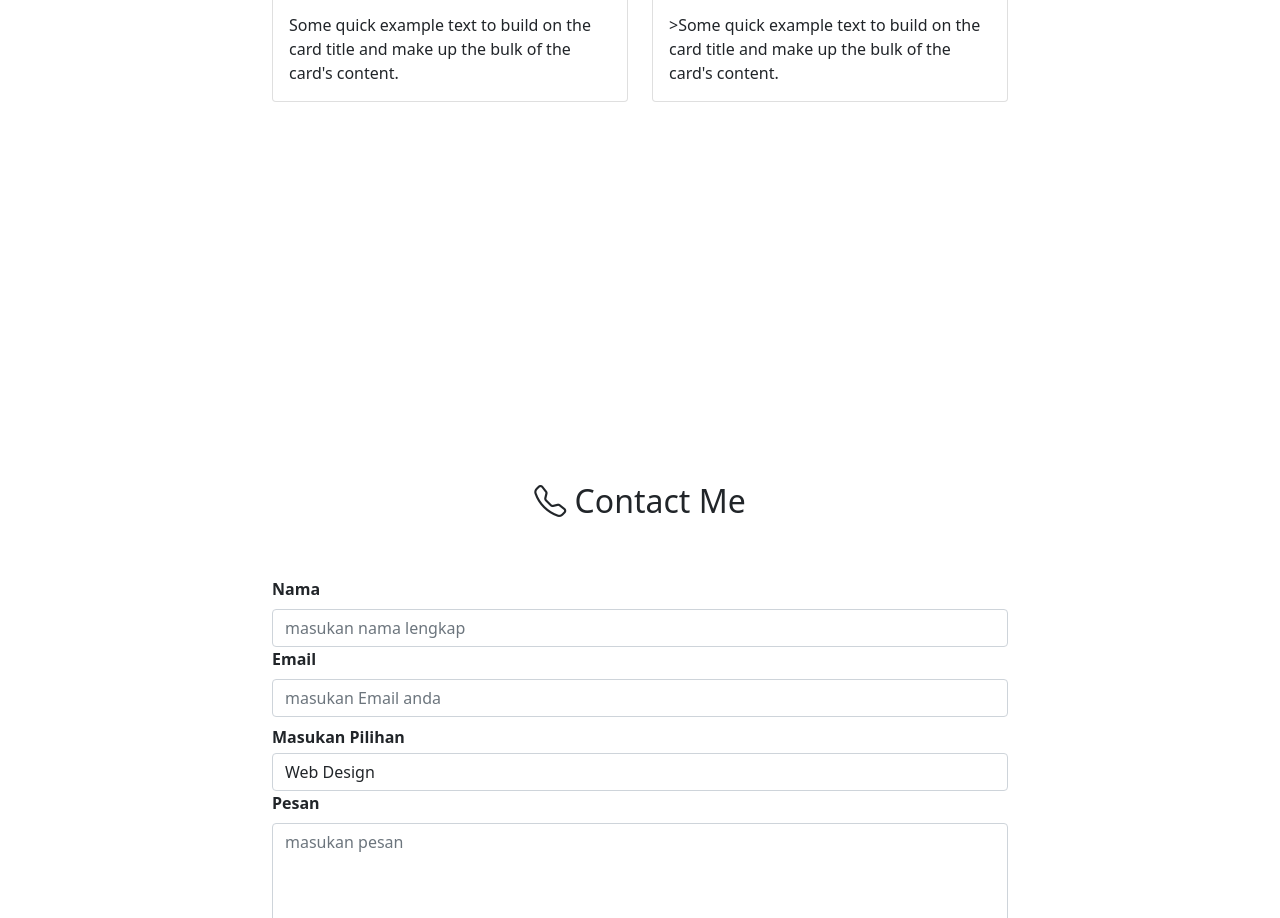
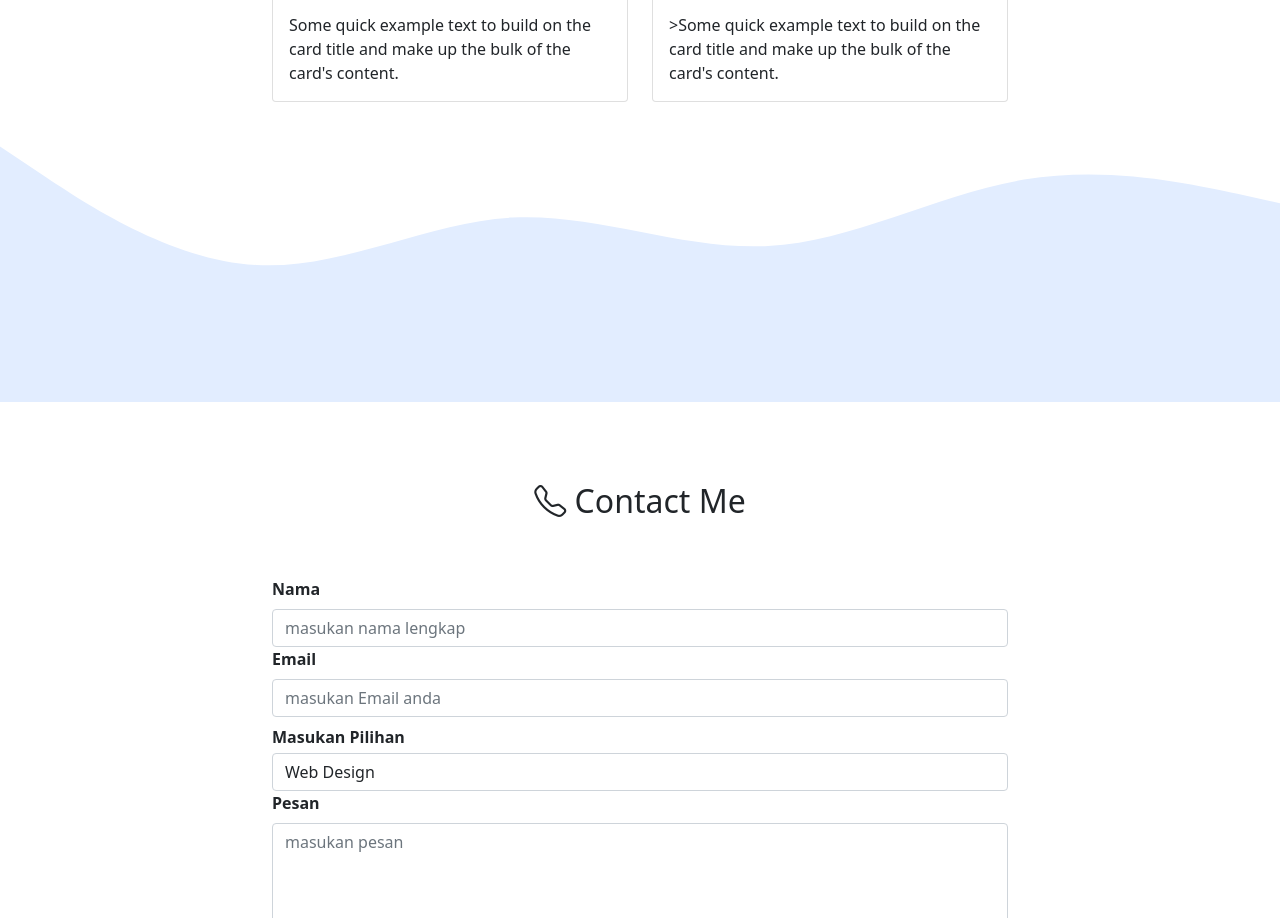
Before and after one commit to Zarmaull31/fazar31.gihub.io, a plain HTML site: page index.html in a window 1280 px wide. Shown: the part 2214-3132 px from the top of the page. Drawn offline with nearby package versions, Linux system fonts and the light colour scheme.

Commit message:
mengubah bayangan

```diff
--- a/index.html
+++ b/index.html
@@ -14,7 +14,7 @@
 
     <!-- javascript -->
 
-    <title>Hello, world!</title>
+    <title>Website Portofolio!</title>
   </head>
   <body id="home">
   <!-- NAVBAR -->
@@ -132,9 +132,7 @@
             </div>
         </div>
     </div>
-    <svg xmlns="http://www.w3.org/2000/svg" viewBox="0 0 1440 320">
-        <path fill="#fff" fill-opacity="1" d="M0,32L30,32C60,32,120,32,180,58.7C240,85,300,139,360,149.3C420,160,480,128,540,101.3C600,75,660,53,720,58.7C780,64,840,96,900,122.7C960,149,1020,171,1080,170.7C1140,171,1200,149,1260,133.3C1320,117,1380,107,1410,101.3L1440,96L1440,320L1410,320C1380,320,1320,320,1260,320C1200,320,1140,320,1080,320C1020,320,960,320,900,320C840,320,780,320,720,320C660,320,600,320,540,320C480,320,420,320,360,320C300,320,240,320,180,320C120,320,60,320,30,320L0,320Z"></path>
-      </svg>
+    <svg xmlns="http://www.w3.org/2000/svg" viewBox="0 0 1440 320"><path fill="#e2edff" fill-opacity="1" d="M0,32L48,64C96,96,192,160,288,165.3C384,171,480,117,576,112C672,107,768,149,864,144C960,139,1056,85,1152,69.3C1248,53,1344,75,1392,85.3L1440,96L1440,320L1392,320C1344,320,1248,320,1152,320C1056,320,960,320,864,320C768,320,672,320,576,320C480,320,384,320,288,320C192,320,96,320,48,320L0,320Z"></path></svg>
 </section>
 <!-- AKHIR PROJEK    -->
 
```
